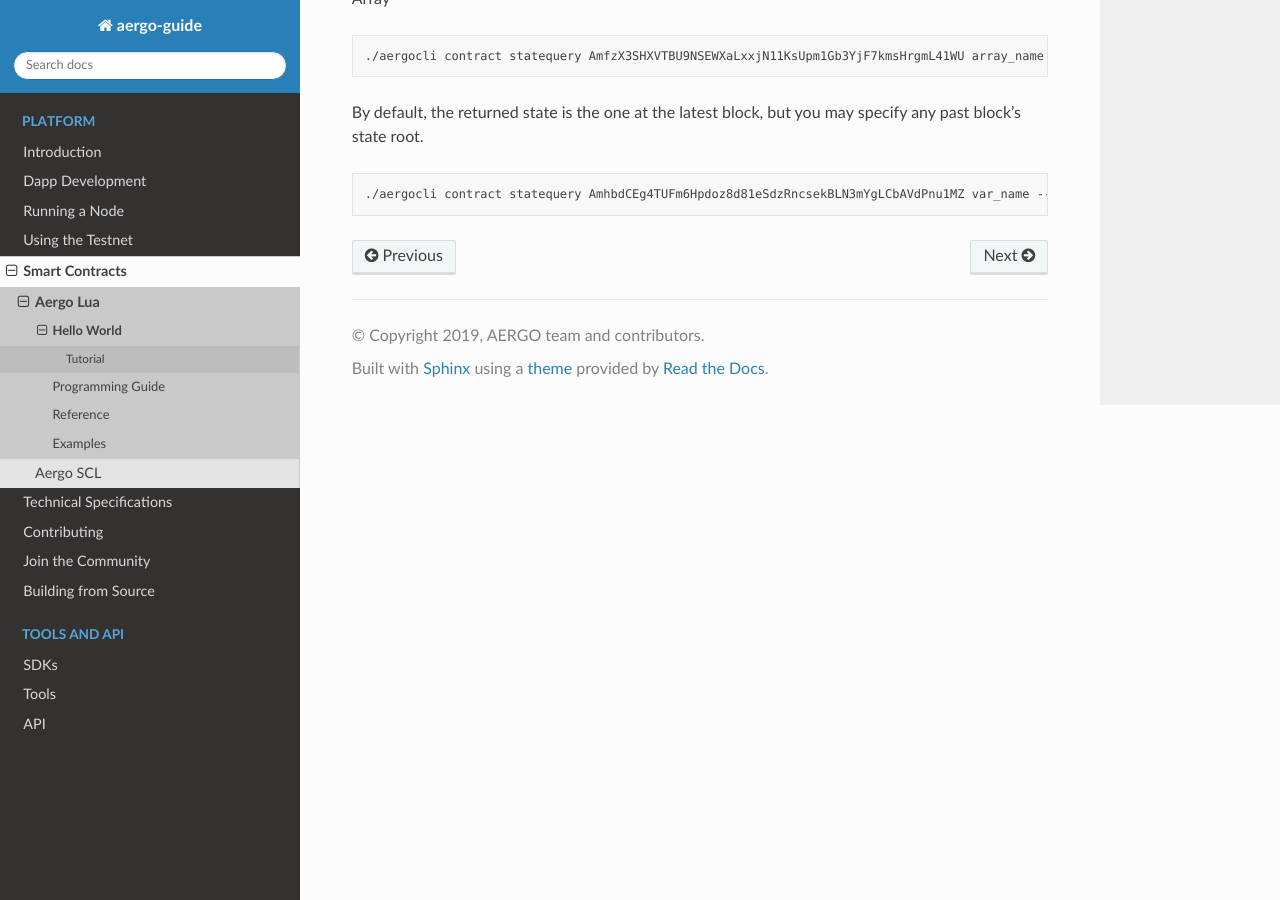
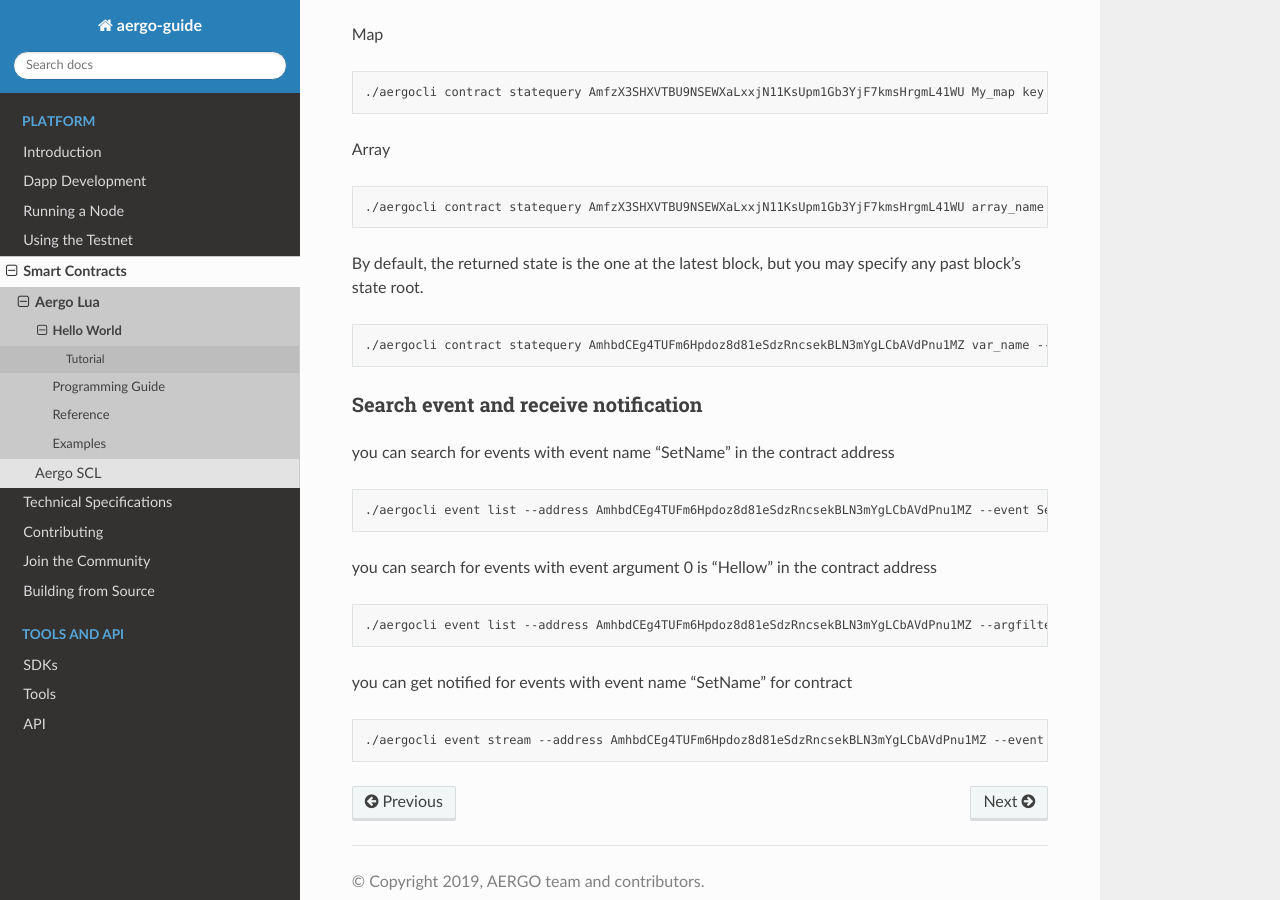
Before and after one commit to aergoio/guide, a Sphinx documentation site: the page built from source/smart-contracts/lua/hello-world.md, in a window 1280 px wide and 900 px high, scrolled down 2754 px. Built offline with Sphinx 7.4.7 and the Read the Docs theme 2.0.0, drawn with Linux system fonts in a browser that asks for light colours; some of the changed text lies outside the part shown.

Commit message:
Update hello-world.md

````diff
--- a/source/smart-contracts/lua/hello-world.md
+++ b/source/smart-contracts/lua/hello-world.md
@@ -23,6 +23,7 @@
 -- @param name          string: new name.
 function set_name(name)
   Name:set(name)
+  contract.event("SetName", name)
 end
 
 -- Say hello.
@@ -59,15 +60,23 @@
 1 : FPqA3kNQHoVXqKJv8JNpUSsh8F8id87yvRr5UzQFoCcH TX_OK
 ```
 
-### Get ABI of contract
+### Get receipt of contract
 Look up the actual contract address with the transaction ID above.
 
 ``` bash
 ./aergocli receipt get FPqA3kNQHoVXqKJv8JNpUSsh8F8id87yvRr5UzQFoCcH
 {
+ "BlokNo": 317,
+ "BlockHash": "48zceVwBZt5dpzuEFMtJB9icPXUu7YG1Xkxvw5N92yFW",
  "contractAddress": "AmfzX3SHXVTBU9NSEWXaLxxjN11KsUpm1Gb3YjF7kmsHrgmL41WU",
  "status": "CREATED",
- "ret": "{'''}"
+ "ret": {},
+ "txHash": "AWeaoCTpohuQpBMTFaW3qFpZqWwuTehXA8ZkAX59UjMV",
+ "txIndex": 0,
+ "from": "AmPbWrQbtQrCaJqLWdMtfk2KiN83m2HFpBbQQSTxqqchVv58o82i",
+ "to": "",
+ "usedFee": 10,
+ "events": []
 }
 ```
 
@@ -117,3 +126,17 @@
 ``` bash
 ./aergocli contract statequery AmhbdCEg4TUFm6Hpdoz8d81eSdzRncsekBLN3mYgLCbAVdPnu1MZ var_name --root "9NBSjkcNTdE5ciBxfb52RmsVW7vgX5voRsv6KcosiNjE"
 ```
+
+### Search event and receive notification
+you can search for events with event name "SetName" in the contract address
+``` bash
+./aergocli event list --address AmhbdCEg4TUFm6Hpdoz8d81eSdzRncsekBLN3mYgLCbAVdPnu1MZ --event SetName
+```
+you can search for events with event argument 0 is "Hellow" in the contract address
+``` bash
+./aergocli event list --address AmhbdCEg4TUFm6Hpdoz8d81eSdzRncsekBLN3mYgLCbAVdPnu1MZ --argfilter '{"0":"Hellow"}'
+```
+you can get notified for events with event name "SetName" for contract
+``` bash
+./aergocli event stream --address AmhbdCEg4TUFm6Hpdoz8d81eSdzRncsekBLN3mYgLCbAVdPnu1MZ --event SetName
+```
````
